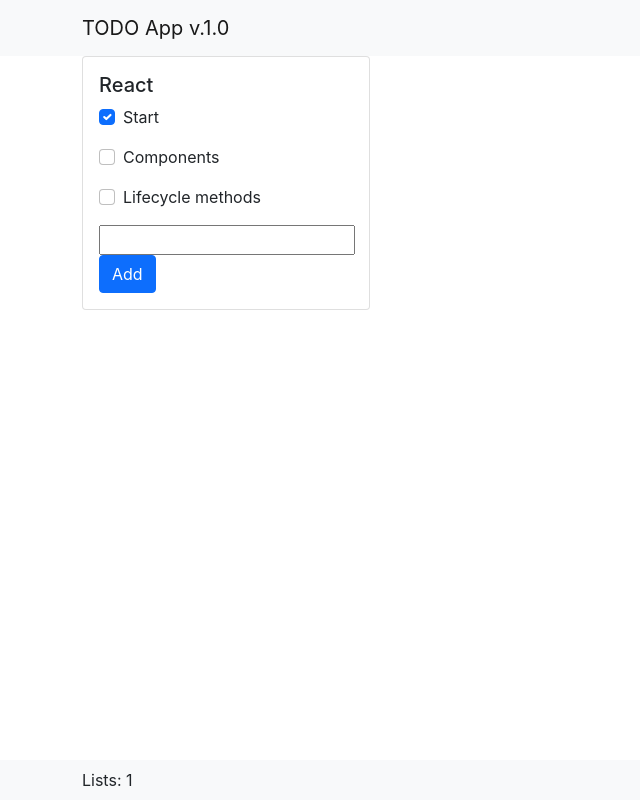
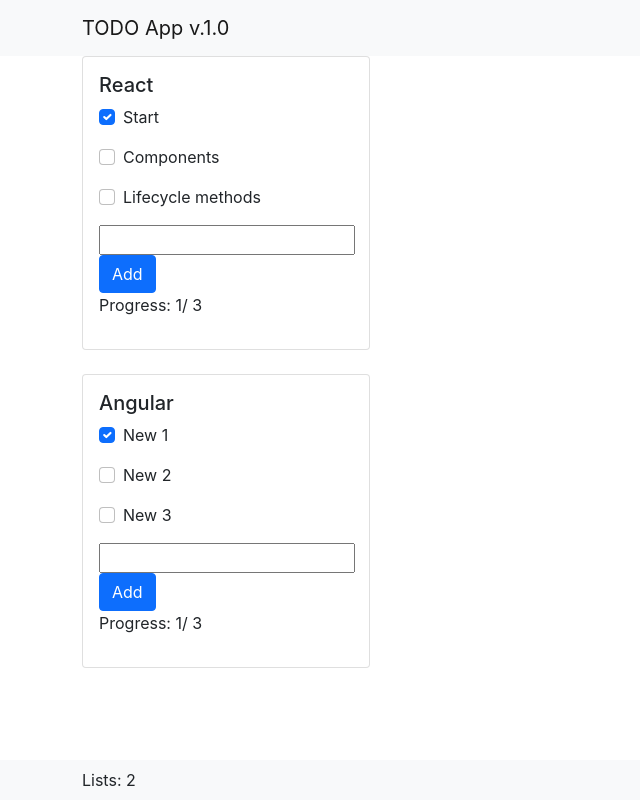
Before and after one commit to o-shabanova/react-to-do-list, a React (Create React App) app: page / in a window 1280 px wide. Shown: the whole page, without its empty margins (0-640 px from the left). Built offline with nearby package versions, Linux system fonts and the light colour scheme.

Commit message:
add progress feature

```diff
--- a/src/App.js
+++ b/src/App.js
@@ -23,6 +23,25 @@
             checked: false,
             index: 2,
             listIndex: 0
+        }]
+    }, {
+        title: "Angular",
+        listIndex: 1,
+        items: [{
+            label: "New 1",
+            checked: true,
+            index: 0,
+            listIndex: 1
+        }, {
+            label: "New 2",
+            checked: false,
+            index: 1,
+            listIndex: 1
+        }, {
+            label: "New 3",
+            checked: false,
+            index: 2,
+            listIndex: 1
         }]
     }
 ]
@@ -55,7 +74,7 @@
 
 
         this.setState({
-            data: [...newArray, list]
+            data: [...newArray, list].sort((a, b) => a.listIndex - b.listIndex)
         })
     }
 
--- a/src/Components/ToDoList.js
+++ b/src/Components/ToDoList.js
@@ -1,28 +1,34 @@
 import React from "react";
 import {Button, Card} from "react-bootstrap";
 import {CheckList} from "./CheckList";
+
 
 export class ToDoList extends React.Component {
     constructor(props) {
         super(props);
         this.onItemChanged = this.onItemChanged.bind(this);
     }
+
     onItemChanged(item) {
         this.props.onItemChanged(item);
     }
 
+    render() {
+        const checkedItems = this.props.items.filter(item => item.checked).length;
 
-
-    render() {
         return (
-            <Card style={{ width: '18rem' }}>
+            <div>
+                <Card style={{width: '18rem'}}>
                     <Card.Body>
                         <Card.Title>{this.props.title}</Card.Title>
                         <CheckList items={this.props.items} onItemChanged={this.onItemChanged}/>
                         <input/>
                         <Button variant="primary">Add</Button>
+                        <p>Progress: {checkedItems}/ {this.props.items.length}</p>
                     </Card.Body>
                 </Card>
+                <br/>
+            </div>
         )
     }
 }
--- a/src/Components/ToDoListsWrapper.js
+++ b/src/Components/ToDoListsWrapper.js
@@ -13,7 +13,7 @@
     render() {
         return (
             <div>
-                {this.props.lists.map(list => <ToDoList {...list} onItemChanged={this.onItemChanged}/>)}
+                {this.props.lists.map(list => <ToDoList {...list}  onItemChanged={this.onItemChanged}/>)}
             </div>
         )
     }
```
Also changed, not shown: src/Components/CheckList.js (+5 -5 lines). Lines whose indentation alone changed are shown as unchanged.
